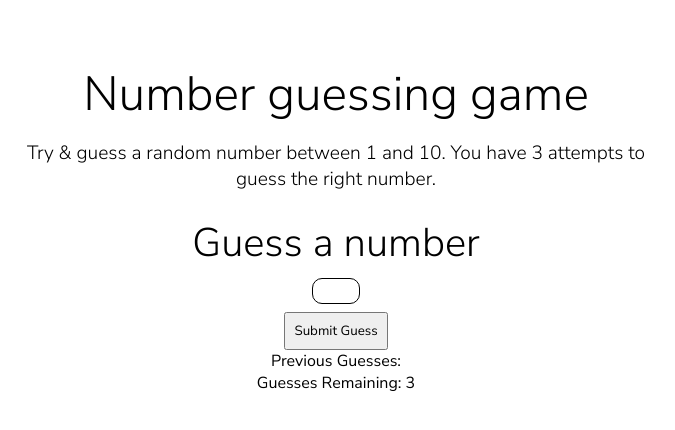
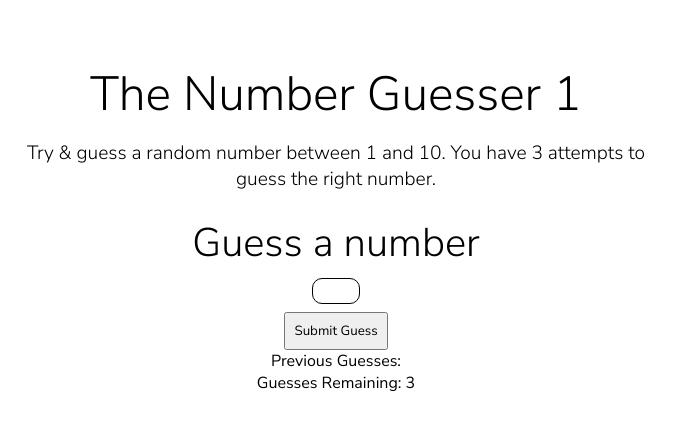
Before and after one commit to nelson521/guessNumber, a plain HTML site: page index.html in a window 1280 px wide. Shown: the whole page, without its empty margins (304-979 px from the left). Drawn offline with Linux system fonts and the light colour scheme.

Commit message:
add heading to readme

```diff
--- a/index.html
+++ b/index.html
@@ -10,11 +10,11 @@
       href="https://fonts.googleapis.com/css2?family=Nunito+Sans:wght@300;400&display=swap"
       rel="stylesheet"
     />
-    <title>Guessing Game</title>
+    <title>The Number Guesser 1</title>
   </head>
   <body>
     <div class="intro">
-      <h1>Number guessing game</h1>
+      <h1>The Number Guesser 1</h1>
       <p>
         Try & guess a random number between 1 and 10. You have 3 attempts to
         guess the right number.
```
Also changed, not shown: 1 other file.
